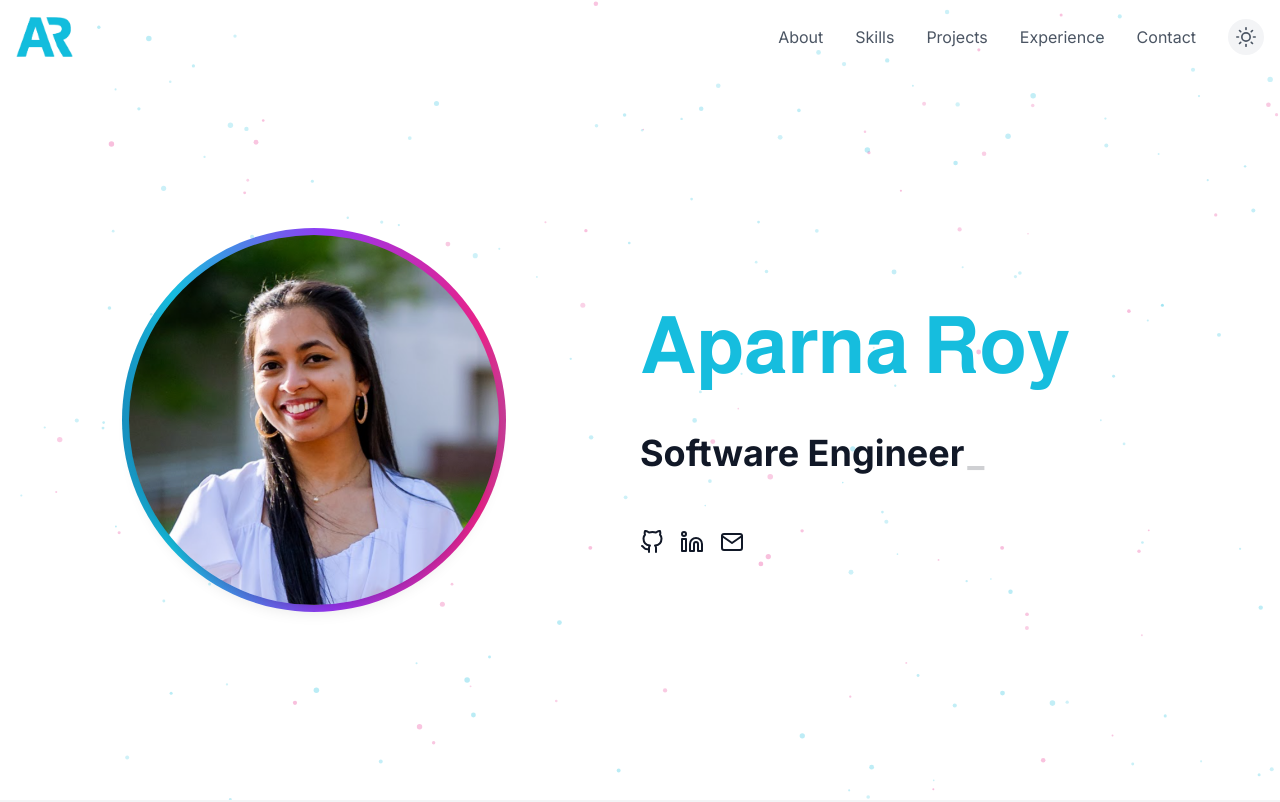
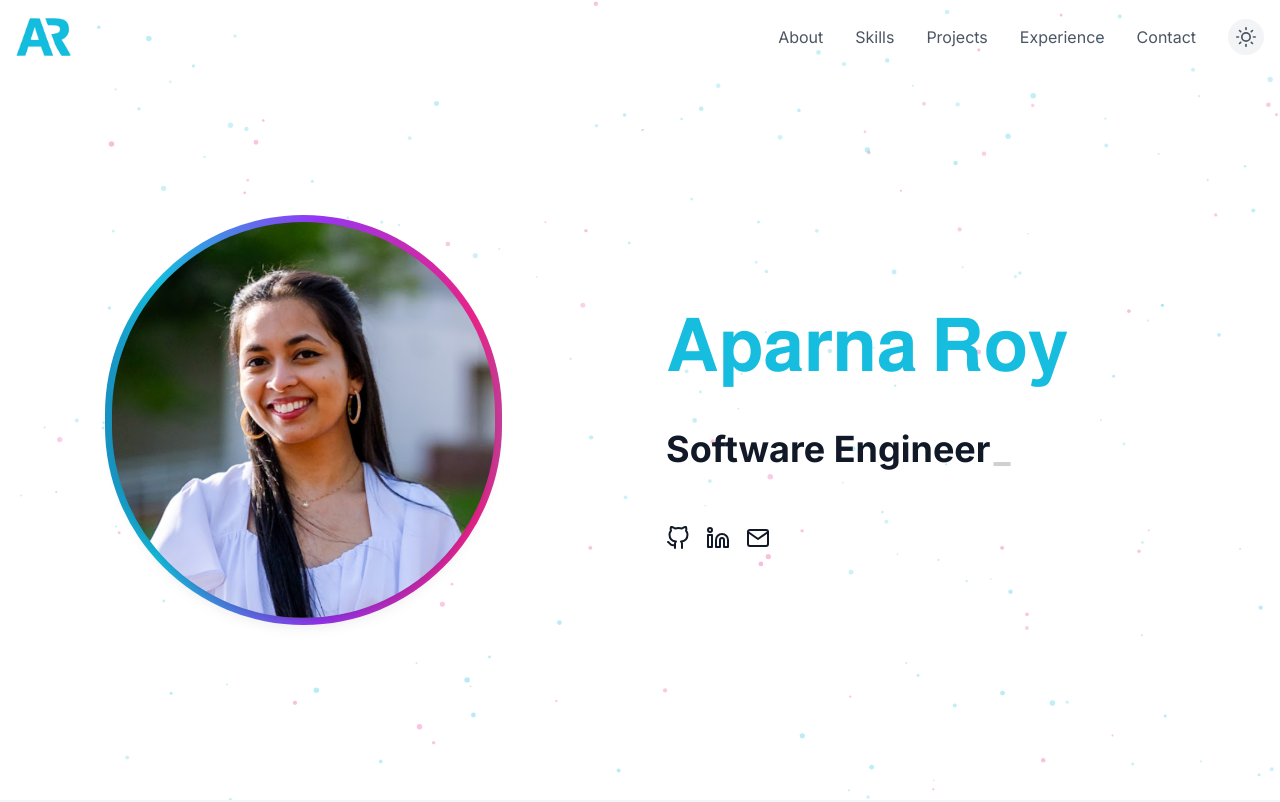
Before and after one commit to aparnaroy/personal-website, a Next.js app: page / in a window 1280 px wide. Shown: the top 802 px of the page. Built offline with nearby package versions, Linux system fonts and the light colour scheme; no server answers.

Commit message:
fixed spacing in hero

```diff
--- a/app/page.tsx
+++ b/app/page.tsx
@@ -49,15 +49,15 @@ export default function Home() {
       {/* Hero Section */}
       <section id="hero" className="min-h-screen flex items-center justify-center relative overflow-hidden pt-10">
         {/* <ParticlesBackground></ParticlesBackground> */}
-        <div className="container mx-auto px-4 sm:px-6 lg:px-8 relative z-10 select-none ml-[7%] mr-[7%]">
-          <div className="flex flex-col md:flex-row items-center justify-center gap-6">
+        <div className="container mx-auto px-4 sm:px-6 lg:px-8 relative z-10 select-none">
+          <div className="flex flex-col md:flex-row items-center justify-center gap-6 ml-[4%] mr-[3%] md:ml-[3%] md:mr-[2%] lg:ml-[6%] lg:mr-[5%]">
             {/* Left Side - Image */}
             <motion.div
-              className="flex justify-center md:justify-start md:ml-0 gradient-border"
+              className="flex justify-center md:justify-start gradient-border"
               initial={{ opacity: 0, scale: 0.95 }}
               animate={{ opacity: 1, scale: 1 }}
               transition={{ duration: 0.8, delay: 0.3 }}
-              style={{ width: 'clamp(15rem, 30vw, 28rem)', height: 'clamp(15rem, 30vw, 28rem)' }}
+              style={{ width: 'clamp(15rem, 31vw, 30rem)', height: 'clamp(15rem, 32vw, 30rem)' }}
             >
               <img
                 src="/images/aparna.png"
@@ -67,9 +67,9 @@ export default function Home() {
             </motion.div>
 
             {/* Right Side - Text */}
-            <div className="text-center md:text-left w-full md:w-1/2 md:ml-auto">
+            <div className="text-center md:text-left w-full md:w-1/2 md:ml-auto md:pl-[20px]">
               <motion.h1
-                style={{ fontSize: 'clamp(3.75rem, 6.2vw, 6.5rem)' }}
+                style={{ fontSize: 'clamp(2.7rem, 5.8vw, 6.5rem)' }}
                 className="font-fancy font-bold text-primary mb-[4%]"
                 initial={{ opacity: 0, y: 20 }}
                 animate={{ opacity: 1, y: 0 }}
--- a/components/Navbar.tsx
+++ b/components/Navbar.tsx
@@ -44,7 +44,7 @@ export default function Navbar() {
             duration={500}
             className="text-2xl font-fancy text-primary cursor-pointer"
           >
-            <img src="/images/logo.png" alt="logo" className="w-[57px]" />
+            <img src="/images/logo.png" alt="logo" className="w-[55px]" />
           </ScrollLink>
 
           <div className="flex items-center space-x-8">
```
